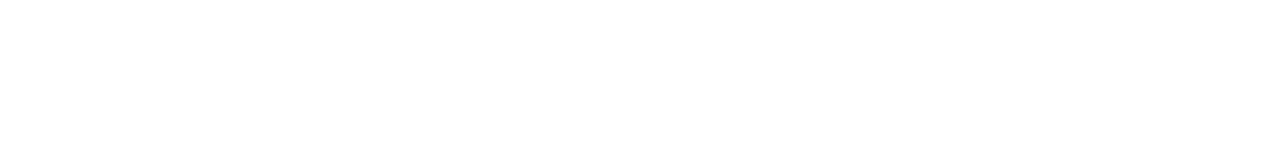
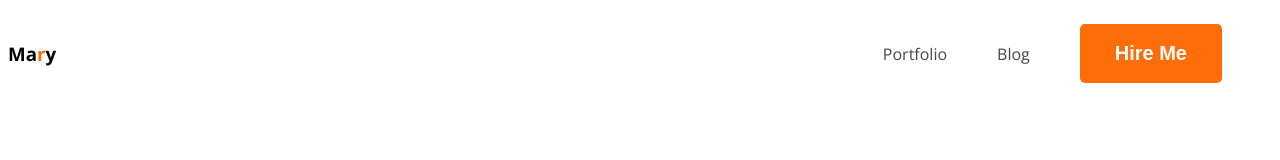
Before and after one commit to Md-Hasan-Arif/Developer-portfolio, a plain HTML site: page index.html in a window 1280 px wide. Drawn offline with nearby package versions, Linux system fonts and the light colour scheme.

Commit message:
added a nav

```diff
--- a/index.html
+++ b/index.html
@@ -4,11 +4,22 @@
     <meta charset="UTF-8">
     <meta name="viewport" content="width=device-width, initial-scale=1.0">
     <title>Developer Portfolio</title>
+    <link rel="preconnect" href="https://fonts.googleapis.com">
+    <link rel="preconnect" href="https://fonts.gstatic.com" crossorigin>
+    <link href="https://fonts.googleapis.com/css2?family=Open+Sans:wght@400;700;800&display=swap" rel="stylesheet">
+    <link rel="stylesheet" href="styles/portfolio.css">
 </head>
 <body>
     <header>
-
-    </header>
+        <nav>
+          <h3>Ma<span class="text-primary">r</span>y</h3>
+            <ul>
+               <li><a href="">Portfolio</a></li>
+               <li><a href="">Blog</a></li>
+                <li><button class="btn-primary">Hire Me</button></li>
+           </ul>
+       </nav>
+  </header>
     <main>
 
     </main>
--- /dev/null
+++ b/styles/portfolio.css
@@ -0,0 +1,48 @@
+body {
+    font-family: 'Lato', sans-serif;
+    font-family: 'Open Sans', sans-serif;
+}
+
+.text-primary {
+    color: #FD6E0A;
+}
+
+.btn-primary {
+    border-radius: 5px;
+    background: #FD6E0A;
+    border: 0;
+    color: white;
+    font-size: 20px;
+    font-weight: 700;
+    padding: 18px 35px;
+}
+
+
+/* nave related style */
+
+nav {
+    display: flex;
+    justify-content: space-between;
+    align-items: center;
+}
+
+.nav-title {
+    color: #181818;
+    font-size: 45px;
+    font-weight: 800;
+}
+
+nav>ul {
+    display: flex;
+    align-items: center;
+}
+
+nav li {
+    list-style: none;
+    margin-right: 50px;
+}
+
+nav a {
+    text-decoration: none;
+    color: #474747;
+}
```
